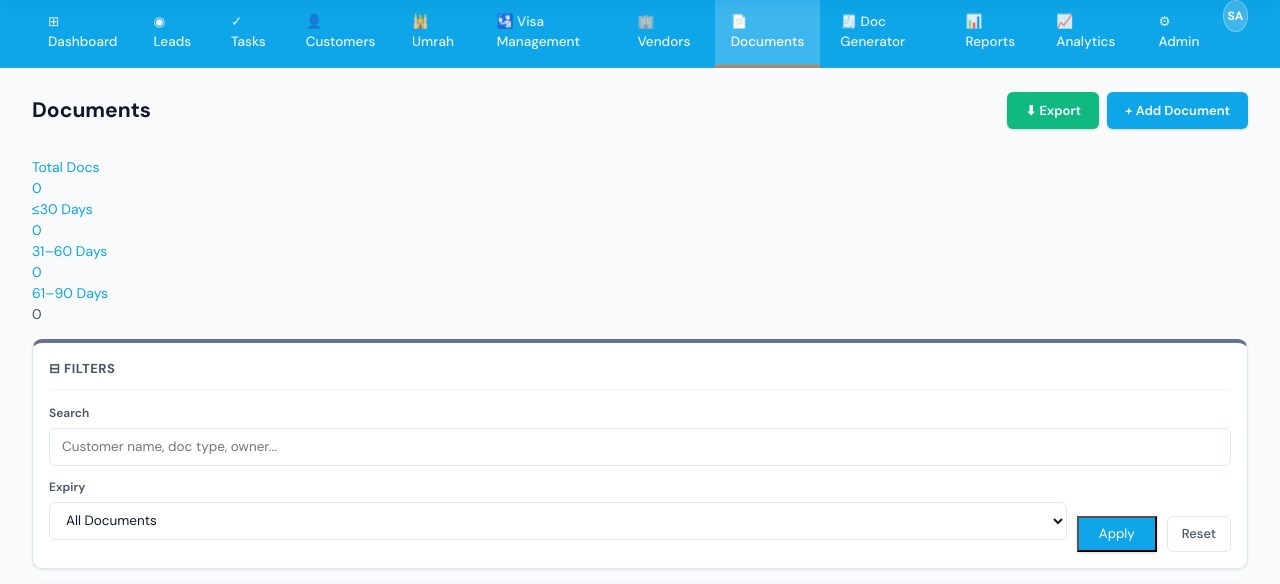
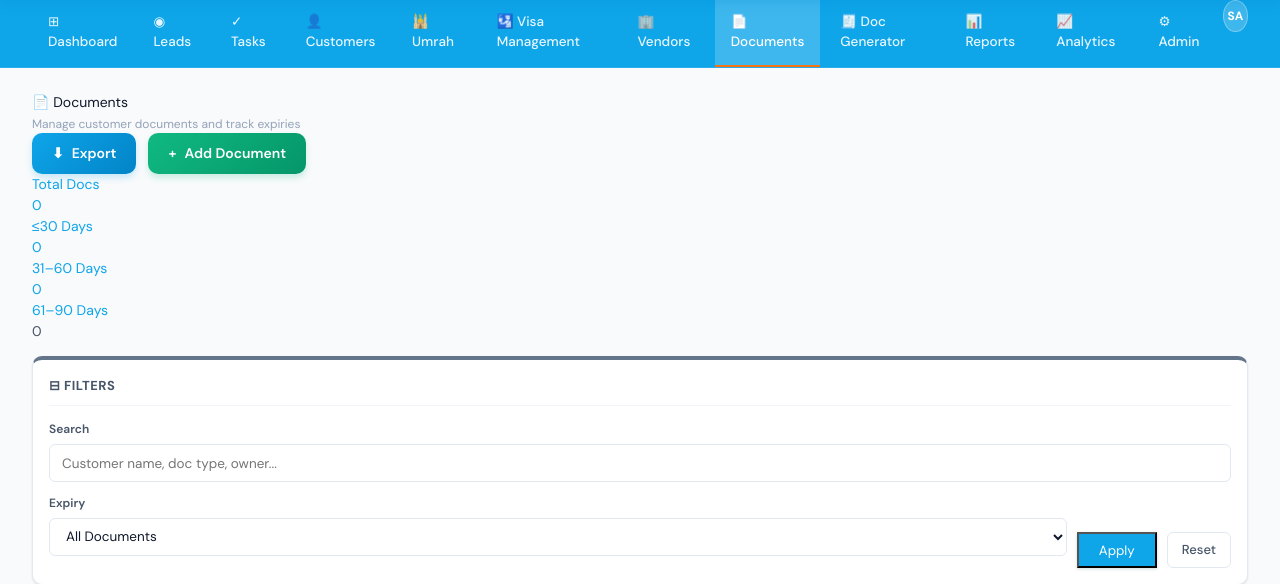
Before and after one commit to tahfeelholidayz-code/tahfeel-holidays-crm, a Flask app: page /documents in a window 1280 px wide. Shown: the part 56-640 px from the top of the page. Run offline with Flask 3, Linux system fonts and the light colour scheme; the visitor is signed in with stand-in values (Sample User, id 1); parts of the project's set-up code (start-up, migrations or seed data) failed here and were passed over.

Commit message:
UI improvements - Documents buttons + Remove Pending Finance
FIXED:
✅ Documents page - Modern gradient buttons (Export + Add Document)
✅ Export button - Blue gradient with hover effect
✅ Add Document button - Green gradient with hover effect
✅ Removed 'Pending Finance' from Admin dashboard
✅ Removed 'Pending Approval' from Finance dashboard

DASHBOARD:
- Dashboard menu item already exists (⊞ Dashboard)
- Three dashboard views: admin, finance, staff
- Tasks card now shows: Active, Done, Overdue, Processing (Pending Finance removed)

CONSISTENCY:
All buttons now match modern design:
- Gradient backgrounds
- Hover lift effects
- Box shadows
- Clean icons and spacing

```diff
--- a/templates/dashboard_admin.html
+++ b/templates/dashboard_admin.html
@@ -57,8 +57,7 @@
         <a href="/jobs" style="text-decoration:none;display:flex;justify-content:space-between;align-items:center;padding:7px 0;border-bottom:0.5px solid #F8FAFC;"><span style="font-size:13px;color:#1A3B8B;font-weight:500;">Active</span><span style="font-size:22px;font-weight:700;color:#1A3B8B;">{{ active_jobs|length }}</span></a>
         <a href="/jobs?status=Done" style="text-decoration:none;display:flex;justify-content:space-between;align-items:center;padding:7px 0;border-bottom:0.5px solid #F8FAFC;"><span style="font-size:13px;color:#10B981;font-weight:500;">Done</span><span style="font-size:22px;font-weight:700;color:#10B981;">{{ done_jobs|length }}</span></a>
         <a href="/jobs?status=Overdue" style="text-decoration:none;display:flex;justify-content:space-between;align-items:center;padding:7px 0;border-bottom:0.5px solid #F8FAFC;"><span style="font-size:13px;color:#EF4444;font-weight:500;">Overdue</span><span style="font-size:22px;font-weight:700;color:#EF4444;">{{ overdue_jobs|length }}</span></a>
-        <a href="/jobs?status=Processing" style="text-decoration:none;display:flex;justify-content:space-between;align-items:center;padding:7px 0;border-bottom:0.5px solid #F8FAFC;"><span style="font-size:13px;color:#F59E0B;font-weight:500;">Processing</span><span style="font-size:22px;font-weight:700;color:#F59E0B;">{{ jobs|selectattr('status','eq','Processing')|list|length }}</span></a>
-        <a href="/jobs?status=Pending+Finance+Approval" style="text-decoration:none;display:flex;justify-content:space-between;align-items:center;padding:7px 0;"><span style="font-size:13px;color:#8B5CF6;font-weight:500;">Pending Finance</span><span style="font-size:22px;font-weight:700;color:#8B5CF6;">{{ pending_approval|length }}</span></a>
+        <a href="/jobs?status=Processing" style="text-decoration:none;display:flex;justify-content:space-between;align-items:center;padding:7px 0;"><span style="font-size:13px;color:#F59E0B;font-weight:500;">Processing</span><span style="font-size:22px;font-weight:700;color:#F59E0B;">{{ jobs|selectattr('status','eq','Processing')|list|length }}</span></a>
       </div>
       <div style="background:white;border-radius:12px;border:0.5px solid #E2E8F0;padding:18px 20px;box-shadow:0 4px 12px rgba(0,0,0,0.06);border-top:6px solid #F59E0B;">
         <div style="font-size:12px;font-weight:700;color:#64748B;text-transform:uppercase;letter-spacing:0.5px;margin-bottom:14px;">Finance</div>
--- a/templates/dashboard_finance.html
+++ b/templates/dashboard_finance.html
@@ -36,8 +36,7 @@
         <div style="font-size:12px;font-weight:700;color:#64748B;text-transform:uppercase;letter-spacing:0.5px;margin-bottom:14px;display:flex;justify-content:space-between;">Tasks <a href="/jobs" style="font-size:11px;color:#1A3B8B;text-decoration:none;font-weight:600;text-transform:none;letter-spacing:0;">View all →</a></div>
         <a href="/jobs" style="text-decoration:none;display:flex;justify-content:space-between;align-items:center;padding:7px 0;border-bottom:0.5px solid #F8FAFC;"><span style="font-size:13px;color:#475569;">Active</span><span style="font-size:22px;font-weight:700;color:#1A3B8B;">{{ tasks_active }}</span></a>
         <a href="/jobs?status=Overdue" style="text-decoration:none;display:flex;justify-content:space-between;align-items:center;padding:7px 0;border-bottom:0.5px solid #F8FAFC;"><span style="font-size:13px;color:#475569;">Overdue</span><span style="font-size:22px;font-weight:700;color:#EF4444;">{{ tasks_overdue }}</span></a>
-        <a href="/jobs?status=Processing" style="text-decoration:none;display:flex;justify-content:space-between;align-items:center;padding:7px 0;border-bottom:0.5px solid #F8FAFC;"><span style="font-size:13px;color:#475569;">Processing</span><span style="font-size:22px;font-weight:700;color:#F59E0B;">{{ tasks_processing }}</span></a>
-        <a href="/jobs?status=Pending+Finance+Approval" style="text-decoration:none;display:flex;justify-content:space-between;align-items:center;padding:7px 0;"><span style="font-size:13px;color:#475569;">Pending Approval</span><span style="font-size:22px;font-weight:700;color:#8B5CF6;">{{ tasks_pending_approval }}</span></a>
+        <a href="/jobs?status=Processing" style="text-decoration:none;display:flex;justify-content:space-between;align-items:center;padding:7px 0;"><span style="font-size:13px;color:#475569;">Processing</span><span style="font-size:22px;font-weight:700;color:#F59E0B;">{{ tasks_processing }}</span></a>
       </div>
 
       <!-- Finance Block -->
--- a/templates/documents.html
+++ b/templates/documents.html
@@ -18,11 +18,20 @@
       {% if messages %}{% for cat, msg in messages %}<div class="flash {% if cat == 'error' %}error{% elif cat == 'warning' %}warning{% endif %}">{{ msg }}</div>{% endfor %}{% endif %}
     {% endwith %}
 
-    <div class="page-header">
-      <h2>Documents</h2>
-      <div style="display:flex;gap:8px;">
-        <a href="/documents/export" class="btn-add" style="background:var(--success);border-color:var(--success);">⬇ Export</a>
-        <a href="/documents/add" class="btn-add">+ Add Document</a>
+    <div class="page-head">
+      <div>
+        <div class="page-head-title">📄 Documents</div>
+        <div style="font-size:12px;color:#94A3B8;margin-top:2px;">Manage customer documents and track expiries</div>
+      </div>
+      <div style="display:flex;gap:12px;">
+        <a href="/documents/export" style="display:inline-flex;align-items:center;gap:8px;padding:10px 20px;background:linear-gradient(135deg, #0EA5E9 0%, #0284C7 100%);color:white;border-radius:10px;text-decoration:none;font-weight:600;font-size:14px;transition:all 0.2s;box-shadow:0 4px 6px rgba(14, 165, 233, 0.2);" onmouseover="this.style.transform='translateY(-2px)';this.style.boxShadow='0 6px 12px rgba(14, 165, 233, 0.3)'" onmouseout="this.style.transform='translateY(0)';this.style.boxShadow='0 4px 6px rgba(14, 165, 233, 0.2)'">
+          <span>⬇</span>
+          <span>Export</span>
+        </a>
+        <a href="/documents/add" style="display:inline-flex;align-items:center;gap:8px;padding:10px 20px;background:linear-gradient(135deg, #10B981 0%, #059669 100%);color:white;border-radius:10px;text-decoration:none;font-weight:600;font-size:14px;transition:all 0.2s;box-shadow:0 4px 6px rgba(16, 185, 129, 0.2);" onmouseover="this.style.transform='translateY(-2px)';this.style.boxShadow='0 6px 12px rgba(16, 185, 129, 0.3)'" onmouseout="this.style.transform='translateY(0)';this.style.boxShadow='0 4px 6px rgba(16, 185, 129, 0.2)'">
+          <span>+</span>
+          <span>Add Document</span>
+        </a>
       </div>
     </div>
 
```
